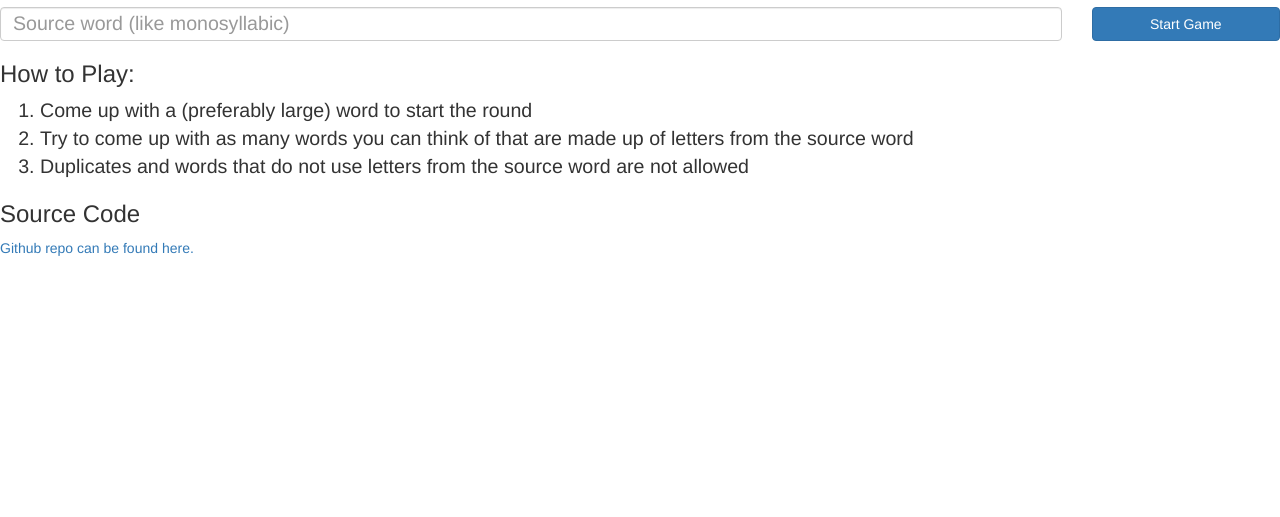
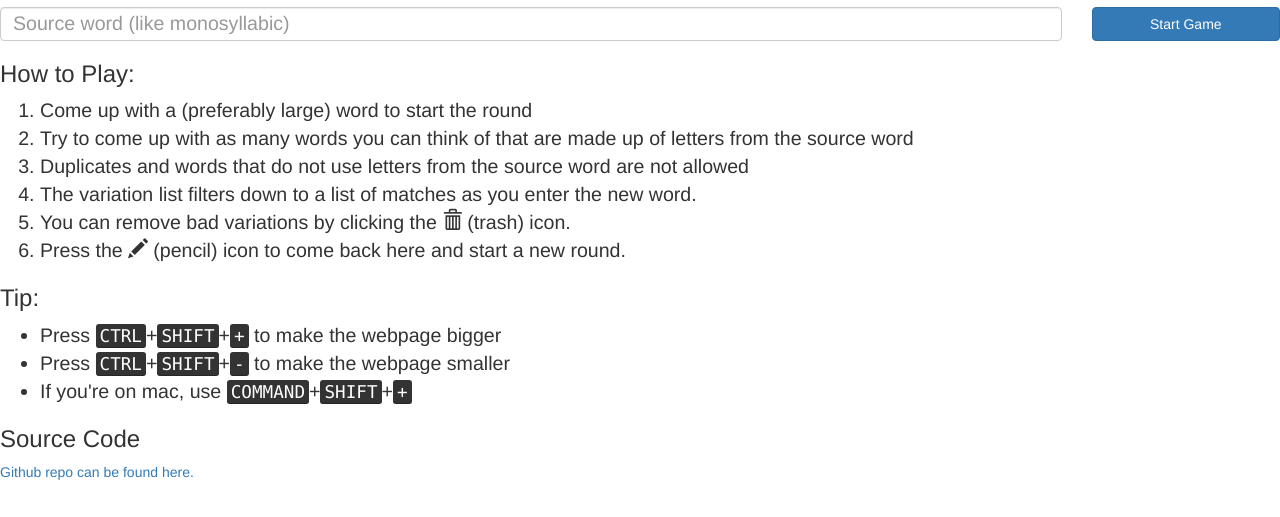
Before and after one commit to ProLoser/word-scramble, a website: page index.html in a window 1280 px wide. Shown: the part 109-626 px from the top of the page. Drawn offline with nearby package versions, Linux system fonts and the light colour scheme; some packages are replaced by stand-ins of ours.

Commit message:
Added tips

```diff
--- a/modules/welcome.html
+++ b/modules/welcome.html
@@ -24,7 +24,29 @@
   <li>
     Duplicates and words that do not use letters from the source word are not allowed
   </li>
+  <li>
+    The variation list filters down to a list of matches as you enter the new word.
+  </li>
+  <li>
+    You can remove bad variations by clicking the <i class="glyphicon glyphicon-trash"></i> (trash) icon.
+  </li>
+  <li>
+    Press the <i class="glyphicon glyphicon-pencil"></i> (pencil) icon to come back here and start a new round.
+  </li>
 </ol>
+
+<h3>Tip:</h3>
+<ul>
+  <li>
+    Press <kbd>CTRL</kbd>+<kbd>SHIFT</kbd>+<kbd>+</kbd> to make the webpage bigger
+  </li>
+  <li>
+    Press <kbd>CTRL</kbd>+<kbd>SHIFT</kbd>+<kbd>-</kbd> to make the webpage smaller
+  </li>
+  <li>
+    If you're on mac, use <kbd>COMMAND</kbd>+<kbd>SHIFT</kbd>+<kbd>+</kbd>
+  </li>
+</ul>
 
 <h3>Source Code</h3>
 <p>
```
